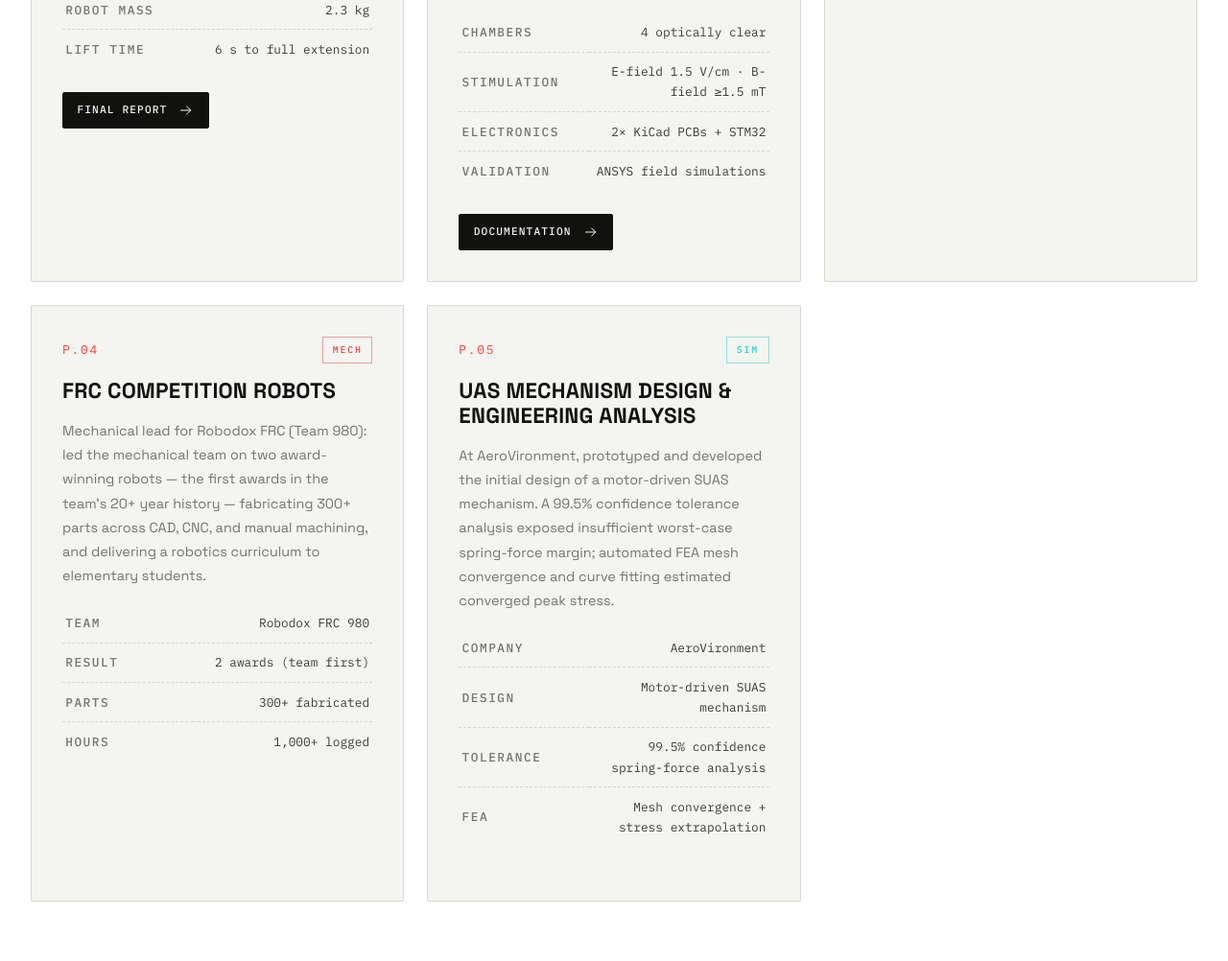
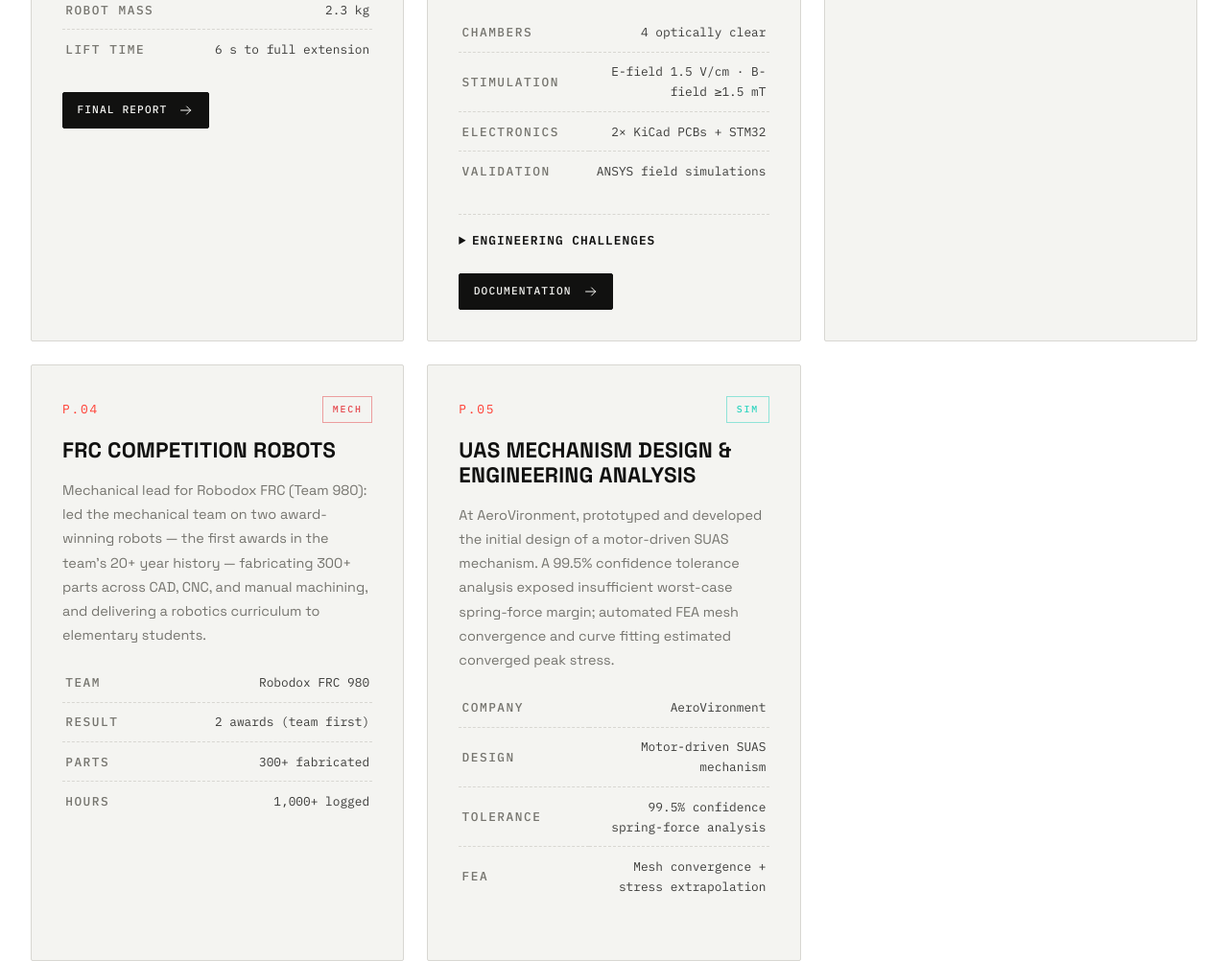
Before and after one commit to dylanbailes/dylanbailes.github.io, a website built with Vite: page index.html in a window 1280 px wide. Shown: the part 5166-6168 px from the top of the page at 96% size. Built offline with nearby package versions, Linux system fonts and the light colour scheme; a web font is replaced by a local one.

Commit message:
Add bioreactor engineering challenges to project card

```diff
--- a/src/config.js
+++ b/src/config.js
@@ -223,6 +223,15 @@ export const site = {
         { label: 'Electronics', value: '2× KiCad PCBs + STM32' },
         { label: 'Validation', value: 'ANSYS field simulations' },
       ],
+      challenges: [
+        'Brought up STM32 firmware and configured peripherals',
+        'Integrated I²C and UART interfaces',
+        'Recovered from option-byte configuration issues',
+        'Used direct register-level peripheral configuration when HAL was insufficient',
+        'Debugged the custom PCB prototype and drive electronics',
+        'Validated field behavior with ANSYS and bench measurements',
+      ],
+      challengeNote: 'The custom drive PCB did not reach full system integration; the magnetic-field subsystem was tested on a working prototype setup.',
       media: {
         type: 'image',
         src: 'assets/images/mccb-final-design.png',
--- a/src/projects.js
+++ b/src/projects.js
@@ -215,6 +215,14 @@ function renderProjects(container) {
            </tbody></table>`
         : '';
 
+      const challenges = project.challenges?.length
+        ? `<details class="project-card__details">
+             <summary>Engineering Challenges</summary>
+             <ul>${project.challenges.map((challenge) => `<li>${escapeHtml(challenge)}</li>`).join('')}</ul>
+             ${project.challengeNote ? `<p>${escapeHtml(project.challengeNote)}</p>` : ''}
+           </details>`
+        : '';
+
       // Only render buttons with a real destination — never a dead "#" link
       const liveLinks = (project.links || []).filter((link) => link.href && link.href !== '#');
       const links = liveLinks.length
@@ -240,6 +248,7 @@ function renderProjects(container) {
 
           <p class="project-card__summary">${escapeHtml(project.summary)}</p>
           ${specs}
+          ${challenges}
           ${links}
         </article>`;
     })
--- a/src/styles.css
+++ b/src/styles.css
@@ -1739,6 +1739,29 @@ model-viewer {
   gap: var(--sp-2);
   flex-wrap: wrap;
 }
+
+.project-card__details {
+  border-top: 1px dashed var(--color-line);
+  margin-bottom: var(--sp-5);
+  padding-top: var(--sp-4);
+  font-size: var(--fs-sm);
+  color: var(--color-ink-soft);
+}
+.project-card__details summary {
+  cursor: pointer;
+  font-family: var(--font-mono);
+  font-size: var(--fs-xs);
+  font-weight: 600;
+  letter-spacing: 0.08em;
+  text-transform: uppercase;
+  color: var(--color-ink);
+}
+.project-card__details ul {
+  list-style: disc;
+  margin: var(--sp-4) 0 var(--sp-3) var(--sp-5);
+}
+.project-card__details li + li { margin-top: var(--sp-2); }
+.project-card__details p { color: var(--color-muted); }
 
 /* --------------------------------------------------------------------------
    Contact
```
